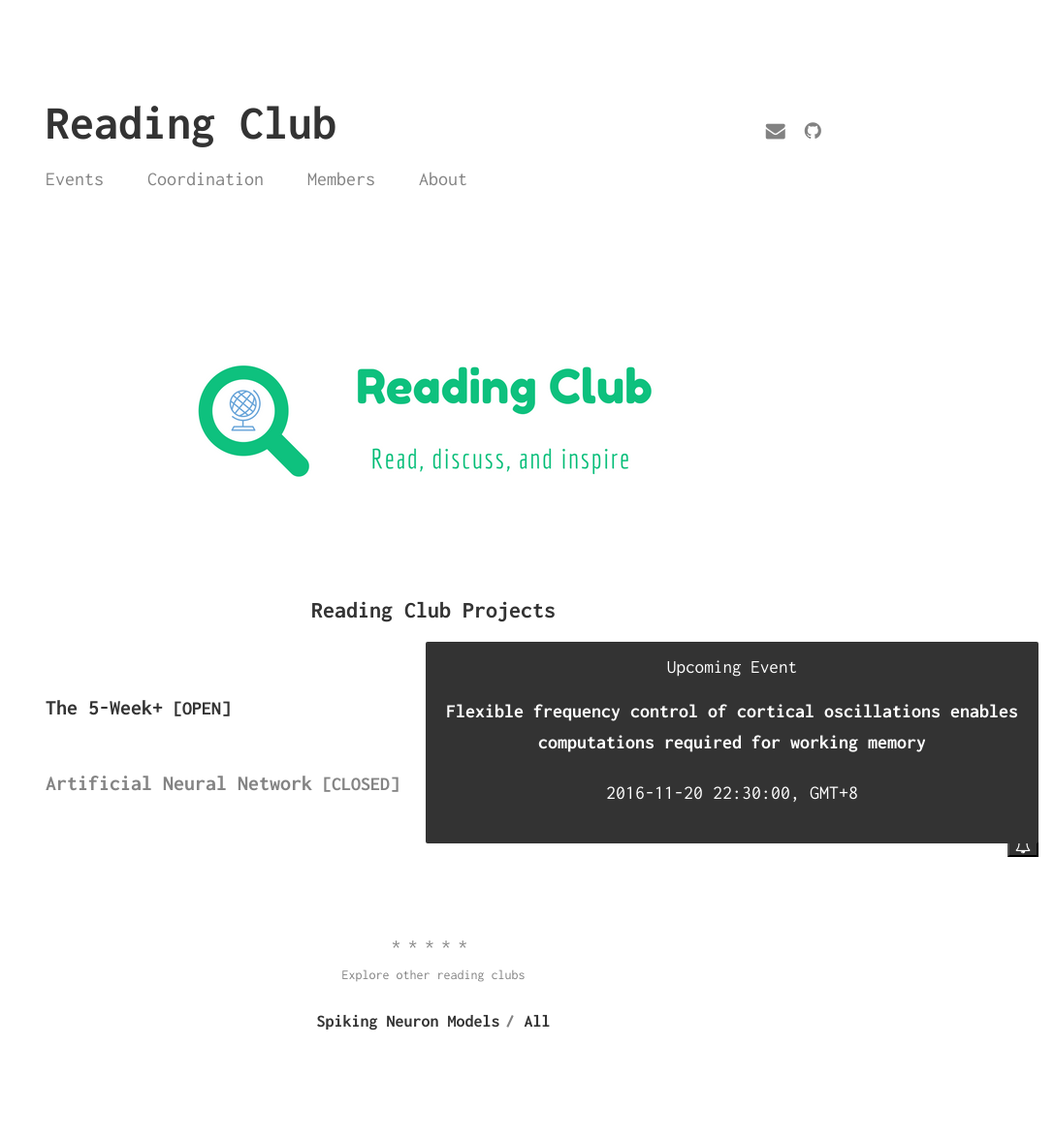
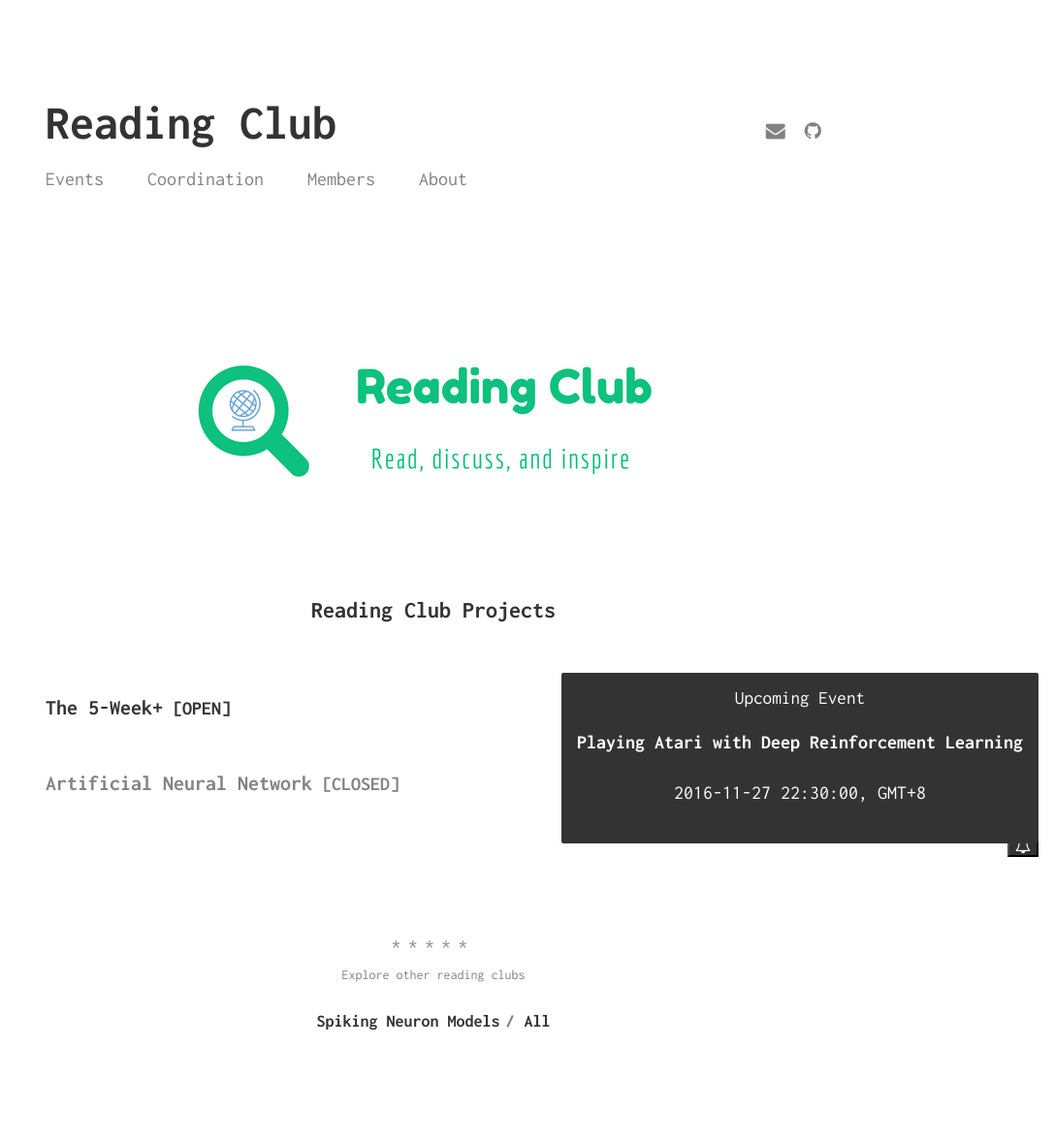
Before and after one commit to reading-club/reading-club.github.io, a Jekyll site: the page built from index.html, in a window 1280 px wide. Shown: the whole page at 97% size, without its empty margins (193-1280 px from the left). Built offline with Jekyll 4.4.1, drawn with Linux system fonts in a browser that asks for light colours; nearby versions of some CDN libraries.

Commit message:
Update notifications.yml

```diff
--- a/_data/notifications.yml
+++ b/_data/notifications.yml
@@ -1,10 +1,10 @@
 - event: system
-  upcoming: "Flexible frequency control of cortical oscillations enables computations required for working memory"
-  schedule: "2016-11-20 22:30:00, GMT+8"
-  link: /5weekplus/week4.html
+  upcoming: "Playing Atari with Deep Reinforcement Learning"
+  schedule: "2016-11-27 22:30:00, GMT+8"
+  link: /5weekplus/week5.html
 
 - event: 5-week-plus
-  upcoming: "Flexible frequency control of cortical oscillations enables computations required for working memory"
-  schedule: "2016-11-20 22:30:00, GMT+8"
+  upcoming: "Playing Atari with Deep Reinforcement Learning"
+  schedule: "2016-11-27 22:30:00, GMT+8"
   timezone: http://time.is/2230_6_Nov_2016_in_Beijing/Ireland/Denver/Berlin?Reading_Club
-  link: /5weekplus/week4.html
+  link: /5weekplus/week5.html
```
